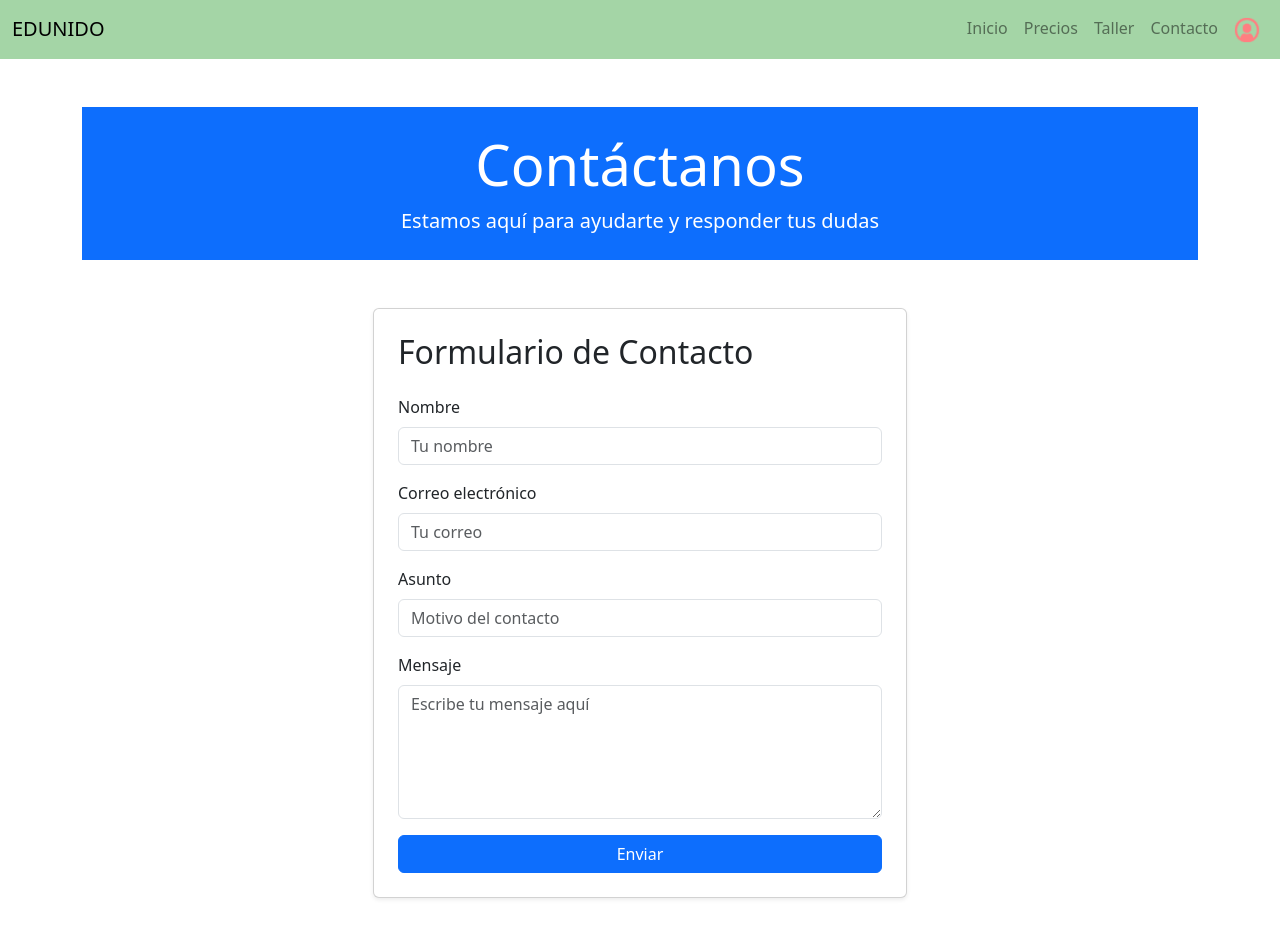
After one commit to npuntorodriguez/EDUNIDO, a Django app: template portfolio/templates/contacto.html in a window 1280 px wide. The commit adds this page. Run offline with Django 5.2, Linux system fonts and the light colour scheme; the template is opened without the code that fills it, so the values that code supplies are empty.

Commit message:
subidas templates views y urls basicas EDUNIDO

```diff
--- /dev/null
+++ b/portfolio/static/portfolio/css/style.css
@@ -0,0 +1,3 @@
+#navbar {
+    background: #a4d5a6;
+}
--- /dev/null
+++ b/portfolio/static/portfolio/js/script.js
@@ -0,0 +1,14 @@
+// Filtrar estudiantes según el nivel seleccionado
+    const selectNivel = document.getElementById('select-nivel');
+    const estudiantesContainer = document.getElementById('estudiantes-container');
+    const estudianteDivs = Array.from(estudiantesContainer.children);
+
+    selectNivel.addEventListener('change', () => {
+        const nivelId = selectNivel.value;
+        estudianteDivs.forEach(div => {
+            const estudianteId = div.querySelector('select').name.split('_')[1];
+            const estudiante = {% regroup estudiantes by nivel as estudiantes_por_nivel %}
+            // Por defecto se muestran todos los estudiantes
+            div.style.display = 'flex';
+        });
+    });
--- a/portfolio/templates/base.html
+++ b/portfolio/templates/base.html
@@ -8,13 +8,56 @@
 
     <link href="https://cdn.jsdelivr.net/npm/bootstrap@5.3.3/dist/css/bootstrap.min.css" rel="stylesheet">
 
-    <link rel="stylesheet" href="{% static 'portfolio/style.css' %}">
+    <link rel="stylesheet" href="{% static 'portfolio/css/style.css' %}">
 
     {% block extra_head %}{% endblock %}
 </head>
 <body>
     <header>
-        </header>
+        <!-- NAVBAR -->
+        <nav id="navbar" class="navbar navbar-expand-lg sticky-top">
+            <div class="container-fluid">
+                <a class="navbar-brand" href="{% url 'index' %}">EDUNIDO</a>
+
+                <button class="navbar-toggler" type="button" data-bs-toggle="collapse" data-bs-target="#navbarNav">
+                    <span class="navbar-toggler-icon"></span>
+                </button>
+
+                <div class="collapse navbar-collapse" id="navbarNav">
+                    <ul class="navbar-nav ms-auto">
+                        <li class="nav-item">
+                            <a href="{% url 'index' %}" class="nav-link opacity-75">Inicio</a>
+                        </li>
+                        <li class="nav-item">
+                            <a href="{% url 'precios' %}" class="nav-link opacity-75">Precios</a>
+                        </li>
+                        <li class="nav-item">
+                            <a href="{% url 'taller' %}" class="nav-link opacity-75">Taller</a>
+                        </li>
+                        <li class="nav-item">
+                            <a href="{% url 'contacto' %}" class="nav-link opacity-75">Contacto</a>
+                        </li>
+                        {% if user.is_staff %}
+                        <li class="nav-item">
+                            <a href="{% url 'asistencia' %}" class="nav-link nav-agregar fw-bold">Asistencia</a>
+                        </li>
+                        {% endif %}
+                        <li class="nav-item">
+                            {% if user.is_authenticated %}
+                                <a class="nav-link" href="{% url 'logout' %}">
+                                    <img src="{% static 'img/salir_icon.png' %}" alt="logout" width="26">
+                                </a>
+                            {% else %}
+                                <a class="nav-link" href="{% url 'login' %}">
+                                    <img src="{% static 'img/persona_icon.png' %}" alt="user" width="26">
+                                </a>
+                            {% endif %}
+                        </li>
+                    </ul>
+                </div>
+            </div>
+        </nav>
+    </header>
 
     <main class="container mt-5">
         {% block content %}
@@ -28,8 +71,9 @@
     <script src="https://cdn.jsdelivr.net/npm/bootstrap@5.3.3/dist/js/bootstrap.bundle.min.js"></script>
     <script src="https://code.jquery.com/jquery-3.7.1.min.js"></script>
 
-    <script src="{% static 'portfolio/scripts.js' %}"></script>
+    <script src="{% static 'portfolio/js/script.js' %}"></script>
 
     {% block extra_scripts %}{% endblock %}
+
 </body>
 </html>
--- /dev/null
+++ b/portfolio/templates/contacto.html
@@ -0,0 +1,48 @@
+{% extends 'base.html' %}
+
+{% block title %}Contacto - EDUNIDO{% endblock %}
+
+{% block content %}
+<header class="bg-primary text-white text-center py-4">
+    <h1 class="display-4">Contáctanos</h1>
+    <p class="lead mb-0">Estamos aquí para ayudarte y responder tus dudas</p>
+</header>
+
+<main class="container my-5">
+    <section class="row justify-content-center">
+        <div class="col-12 col-md-8 col-lg-6">
+
+            <div class="card shadow-sm p-4">
+                <h2 class="card-title mb-4">Formulario de Contacto</h2>
+
+                <form method="post" action="">
+                    {% csrf_token %}
+
+                    <div class="mb-3">
+                        <label for="nombre" class="form-label">Nombre</label>
+                        <input type="text" class="form-control" id="nombre" name="nombre" placeholder="Tu nombre" required>
+                    </div>
+
+                    <div class="mb-3">
+                        <label for="email" class="form-label">Correo electrónico</label>
+                        <input type="email" class="form-control" id="email" name="email" placeholder="Tu correo" required>
+                    </div>
+
+                    <div class="mb-3">
+                        <label for="asunto" class="form-label">Asunto</label>
+                        <input type="text" class="form-control" id="asunto" name="asunto" placeholder="Motivo del contacto" required>
+                    </div>
+
+                    <div class="mb-3">
+                        <label for="mensaje" class="form-label">Mensaje</label>
+                        <textarea class="form-control" id="mensaje" name="mensaje" rows="5" placeholder="Escribe tu mensaje aquí" required></textarea>
+                    </div>
+
+                    <button type="submit" class="btn btn-primary w-100">Enviar</button>
+                </form>
+            </div>
+
+        </div>
+    </section>
+</main>
+{% endblock %}
--- a/portfolio/urls.py
+++ b/portfolio/urls.py
@@ -0,0 +1,11 @@
+from django.urls import path
+from . import views
+from .views import index, precios_view, taller_view, contacto_view, asistencia
+
+urlpatterns = [
+    path('', views.index, name='index'),
+    path('precios/', views.precios_view, name='precios'),
+    path('taller/', views.taller_view, name='taller'),
+    path('contacto/', views.contacto_view, name='contacto'),
+    path('asistencia/', views.asistencia, name='asistencia'),
+]
```
Also changed, not shown: portfolio/templates/index.html (added, +27 -0 lines), portfolio/templates/precios.html (added, +31 -0 lines), portfolio/templates/taller.html (added, +28 -0 lines), portfolio/views.py (+92 -0 lines), portfolio/static/portfolio/img/persona_icon.png (added), portfolio/static/portfolio/img/salir_icon.png (added), portfolio/templates/asistencia.html (added), portfolio/templates/login.html (added).
